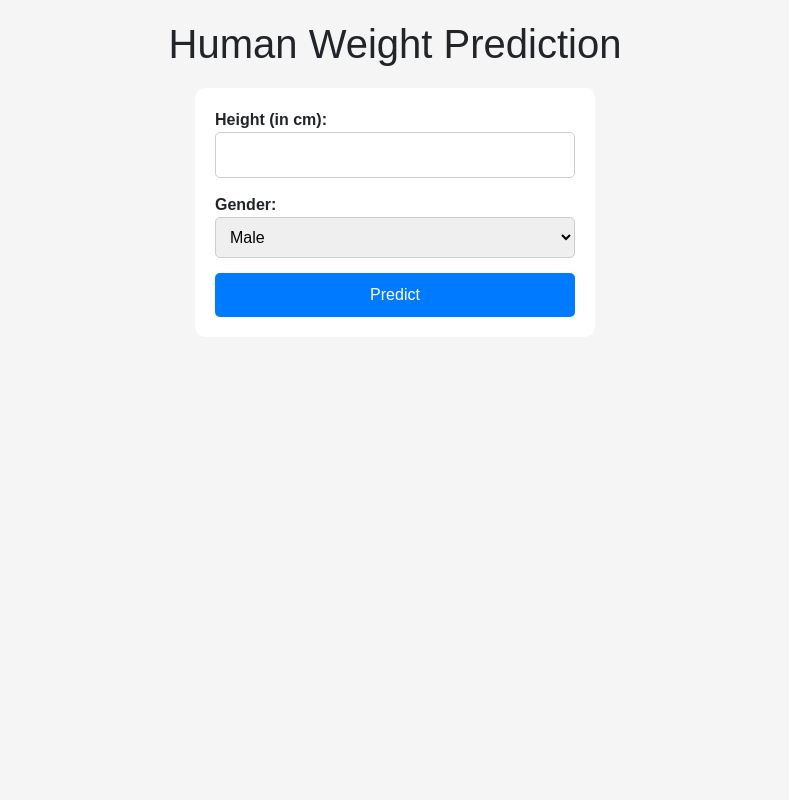
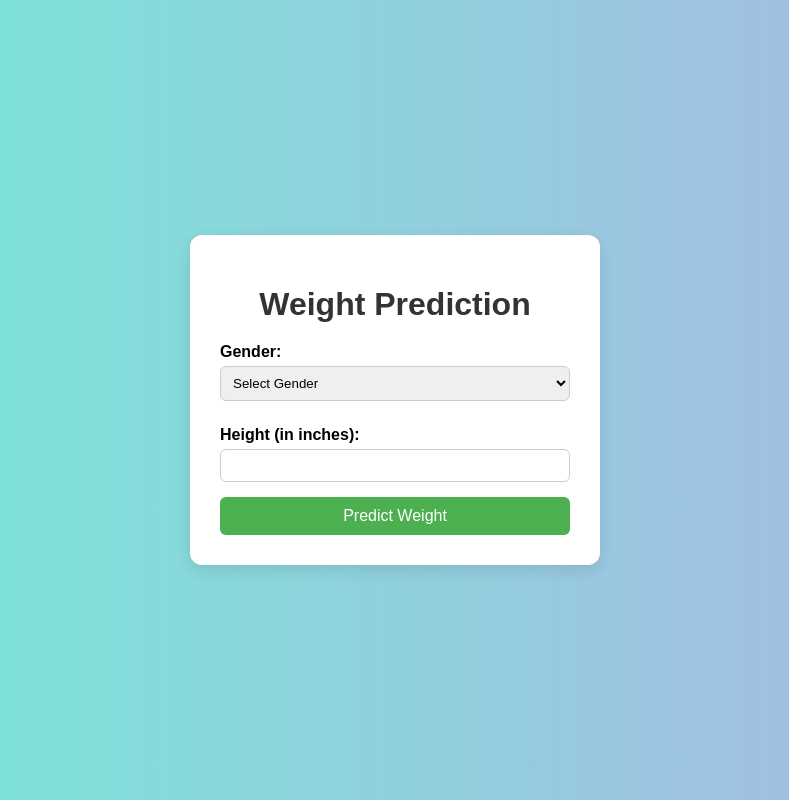
Before and after one commit to lovnishverma/Flask-Weight-Prediction-App, a Flask app: page / in a window 1280 px wide. Shown: the whole page, without its empty margins (245-1034 px from the left). Run offline with Flask 3, Linux system fonts and the light colour scheme.

Commit message:
Update index.html

```diff
--- a/templates/index.html
+++ b/templates/index.html
@@ -1,74 +1,78 @@
 <!DOCTYPE html>
-<html>
+<html lang="en">
 <head>
-    <title>Human Weight Prediction</title>
-    <!-- Add Bootstrap CSS -->
-    <link rel="stylesheet" href="https://cdn.jsdelivr.net/npm/bootstrap@5.3.0/dist/css/bootstrap.min.css">
+    <meta charset="UTF-8">
+    <title>Weight Prediction App</title>
     <style>
         body {
             font-family: Arial, sans-serif;
-            margin: 20px;
-            background-color: #f5f5f5;
+            background: linear-gradient(to right, #74ebd5, #ACB6E5);
+            display: flex;
+            flex-direction: column;
+            align-items: center;
+            justify-content: center;
+            height: 100vh;
+            margin: 0;
         }
-
+        .container {
+            background-color: white;
+            padding: 30px;
+            border-radius: 12px;
+            box-shadow: 0 5px 15px rgba(0,0,0,0.1);
+            text-align: center;
+            width: 350px;
+        }
         h1 {
-            text-align: center;
             margin-bottom: 20px;
+            color: #333;
         }
-
-        form {
-            max-width: 400px;
-            margin: 0 auto;
-            background-color: #ffffff;
-            padding: 20px;
-            border-radius: 10px;
-        }
-
         label {
+            display: block;
+            text-align: left;
+            margin: 10px 0 5px;
             font-weight: bold;
         }
-
-        select,
-        input[type="number"] {
+        input, select {
             width: 100%;
+            padding: 8px;
+            margin-bottom: 15px;
+            border-radius: 6px;
+            border: 1px solid #ccc;
+            box-sizing: border-box;
+        }
+        button {
+            background-color: #4CAF50;
+            color: white;
             padding: 10px;
-            margin-bottom: 15px;
-            border: 1px solid #ccc;
-            border-radius: 5px;
+            border: none;
+            border-radius: 6px;
+            width: 100%;
             font-size: 16px;
-        }
-
-        input[type="submit"] {
-            width: 100%;
-            background-color: #007bff;
-            color: #fff;
-            border: none;
-            padding: 10px;
-            border-radius: 5px;
             cursor: pointer;
         }
-
-        input[type="submit"]:hover {
-            background-color: #0056b3;
+        button:hover {
+            background-color: #45a049;
         }
     </style>
 </head>
 <body>
-    <h1>Human Weight Prediction</h1>
-    <form action="/predict" method="post">
-        <label for="Height">Height (in cm):</label>
-        <input type="number" name="Height" id="Height" step="any" required>
-        <br>
-        <label for="Gender">Gender:</label>
-        <select name="Gender" id="Gender">
-            <option value="Male">Male</option>
-            <option value="Female">Female</option>
-        </select>
-        <br>
-        <input type="submit" value="Predict">
-    </form>
 
-    <!-- Add Bootstrap JS -->
-    <script src="https://cdn.jsdelivr.net/npm/bootstrap@5.3.0/dist/js/bootstrap.bundle.min.js"></script>
+    <div class="container">
+        <h1>Weight Prediction</h1>
+        <form method="POST" action="/predict">
+            <label for="Gender">Gender:</label>
+            <select name="Gender" id="Gender" required>
+                <option value="">Select Gender</option>
+                <option value="Male">Male</option>
+                <option value="Female">Female</option>
+            </select>
+
+            <label for="Height">Height (in inches):</label>
+            <input type="number" step="0.01" name="Height" id="Height" required>
+
+            <button type="submit">Predict Weight</button>
+        </form>
+    </div>
+
 </body>
 </html>
```
